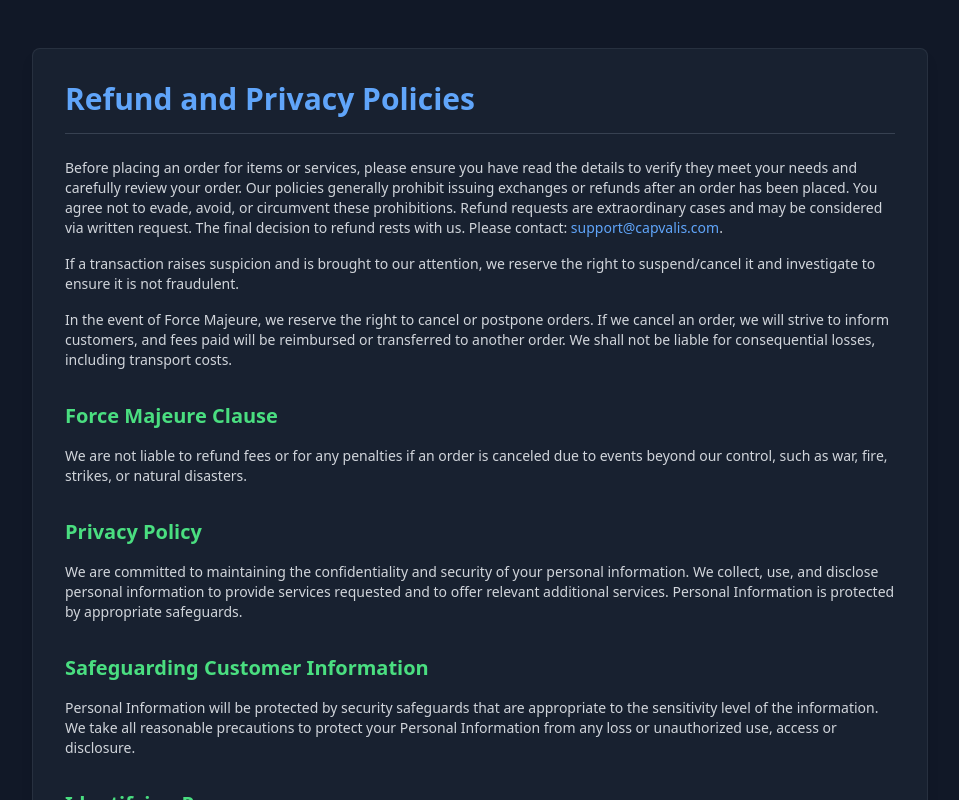
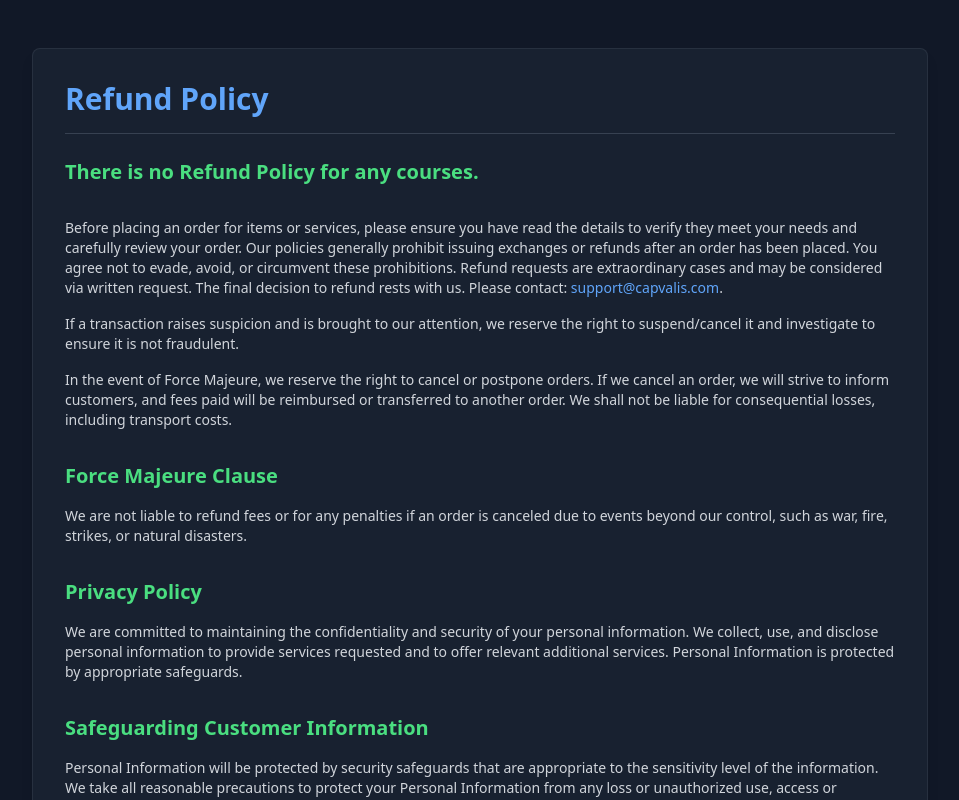
Before and after one commit to pankaj87072/Capvalis, a React (Create React App) app in the folder frontend/: page /RefundPolicy in a window 1280 px wide. Shown: the top 800 px of the page, without its empty margins (160-1119 px from the left). Built offline with nearby package versions, Linux system fonts and the light colour scheme; no server answers.

Commit message:
updated the terms and condition and refund policy

```diff
--- a/frontend/src/pages/RefundPolicy.jsx
+++ b/frontend/src/pages/RefundPolicy.jsx
@@ -5,9 +5,12 @@ const RefundPolicy = () => {
     <div className="bg-gray-900 min-h-screen text-white py-12 px-4">
       <div className="max-w-4xl mx-auto bg-gray-800/60 rounded-lg p-8 border border-gray-700/50 shadow-lg">
         <h1 className="text-3xl font-bold mb-6 text-blue-400 border-b border-gray-700 pb-4">
-          Refund and Privacy Policies
+          Refund Policy
         </h1>
 
+        <section className="space-y-4 text-gray-300 text-sm mb-8">
+        <h2 className='text-xl font-semibold text-green-400'>There is no Refund Policy for any courses.</h2>
+        </section>
         <section className="space-y-4 text-gray-300 text-sm mb-8">
           <p>
             Before placing an order for items or services, please ensure you have read the details to verify they meet your needs and carefully review your order. Our policies generally prohibit issuing exchanges or refunds after an order has been placed. You agree not to evade, avoid, or circumvent these prohibitions. Refund requests are extraordinary cases and may be considered via written request. The final decision to refund rests with us. Please contact: <a href="mailto:support@capvalis.com" className="text-blue-400 hover:underline">support@capvalis.com</a>.
--- a/frontend/src/pages/TermsandCondition.jsx
+++ b/frontend/src/pages/TermsandCondition.jsx
@@ -10,6 +10,10 @@ const TermsandCondition = () => {
 
         <div className="space-y-6 text-gray-300 text-sm">
           {/* Section 1 */}
+          <section>
+         <h2 className="text-xl font-semibold mb-3 text-green-400"> Trade Name and Legal Entity</h2>
+          Capvalis.com operates under the trade name “CapValis”, which is used for branding and commercial purposes. The legal entity registered for this business is Abhiv Consultancy LLP. All contracts, agreements, and legal obligations entered into on behalf of CapValis are executed in the name of Abhiv Consultancy LLP.
+          </section>
           <section>
             <h2 className="text-xl font-semibold mb-3 text-green-400">1. Terms and Conditions</h2>
             <p>1.1 These Terms & Conditions are legally binding between the person accessing the website or downloading the app (which expression shall include its successors and assigns).</p>
```
Also changed, not shown: 8 other files (tests, documents, lock files or other folders).
